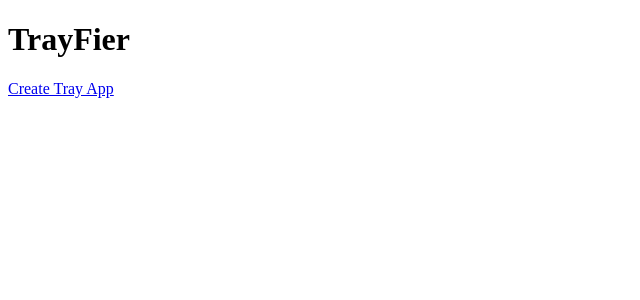
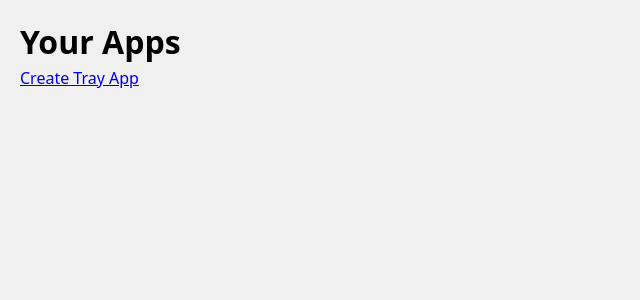
Before and after one commit to dubisdev/trayfier, a React (Vite) app: page / in a window 1280 px wide. Shown: the top 300 px of the page, without its empty margins (0-640 px from the left). Built offline with nearby package versions, Linux system fonts and the light colour scheme.

Commit message:
chore: UI Improvements

```diff
--- a/index.html
+++ b/index.html
@@ -8,6 +8,27 @@
 </head>
 
 <body>
+  <style>
+    /* CSS Reset */
+    * {
+      margin: 0;
+      padding: 0;
+      box-sizing: border-box;
+      overscroll-behavior: none;
+      font-family: system-ui, -apple-system, BlinkMacSystemFont, 'Segoe UI', Roboto, Oxygen, Ubuntu, Cantarell, 'Open Sans', 'Helvetica Neue', sans-serif;
+    }
+
+    #root {
+      display: flex;
+      flex-direction: column;
+      justify-content: center;
+      align-content: center;
+      align-items: center;
+      height: 100vh;
+      width: 100vw;
+      background-color: #f0f0f0;
+    }
+  </style>
   <div id="root"></div>
   <script type="module" src="/src/main.tsx"></script>
 </body>
--- a/src/layouts/LayoutBase.tsx
+++ b/src/layouts/LayoutBase.tsx
@@ -1,6 +1,24 @@
 import { PropsWithChildren } from "react";
 
-export const LayoutBase = ({ children }: PropsWithChildren) => {
-    return children
+type LayoutBaseProps = PropsWithChildren<{
+    pageTitle: string
+}>
 
+export const LayoutBase = ({ children, pageTitle }: LayoutBaseProps) => {
+    return <div style={{
+        width: "100vw",
+        height: "100vh",
+        display: "flex",
+        flexDirection: "column",
+        alignItems: "center",
+        padding: "20px",
+        backgroundColor: "#f0f0f0"
+    }}>
+        <div style={{ height: "50px", width: "100%" }}>
+            <h1>{pageTitle}</h1>
+        </div>
+        <main style={{ height: "100%", width: "100%" }}>
+            {children}
+        </main>
+    </div>
 }
--- a/src/routes/EditTrayApp.tsx
+++ b/src/routes/EditTrayApp.tsx
@@ -14,8 +14,7 @@ export const EditTrayApp = () => {
 
     if (!trayApp) return <Redirect to={Routes.HOME} />
 
-    return <LayoutBase>
-        <h1>Editing {trayApp.name}</h1>
+    return <LayoutBase pageTitle={`Edit ${trayApp.name}`}>
         <Link href={Routes.HOME}>Home</Link>
 
         <UpdateTrayAppForm trayApp={trayApp} onUpdated={redirectToHome} />
--- a/src/routes/Home.tsx
+++ b/src/routes/Home.tsx
@@ -7,9 +7,7 @@ import { Routes } from "./Routes";
 export const Home = () => {
     const trayApps = useTrayAppsStore(s => s.trayApps)
 
-    return <LayoutBase>
-        <h1>TrayFier</h1>
-
+    return <LayoutBase pageTitle="Your Apps">
         <ul style={{ padding: 0 }}>
             {
                 trayApps.map((trayApp) =>
```
